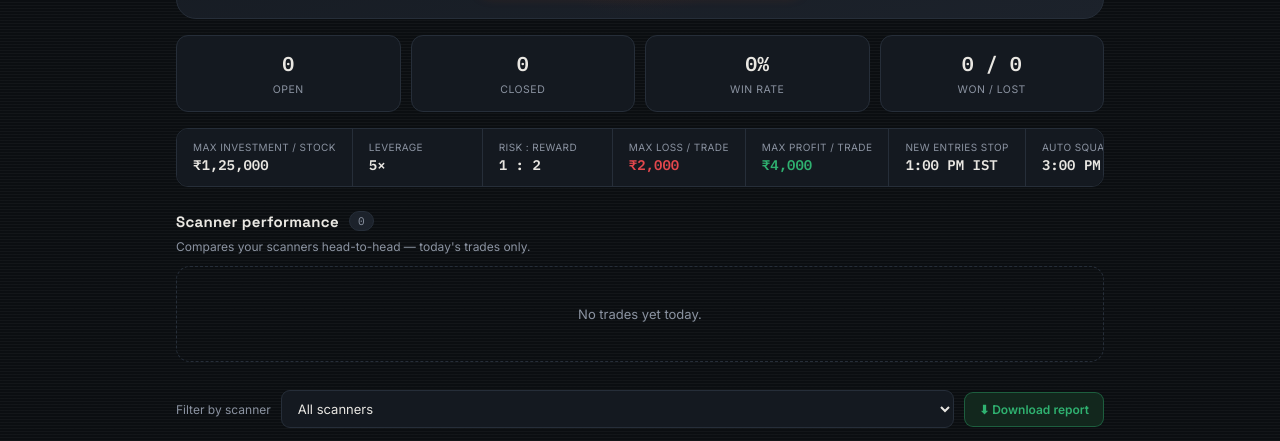
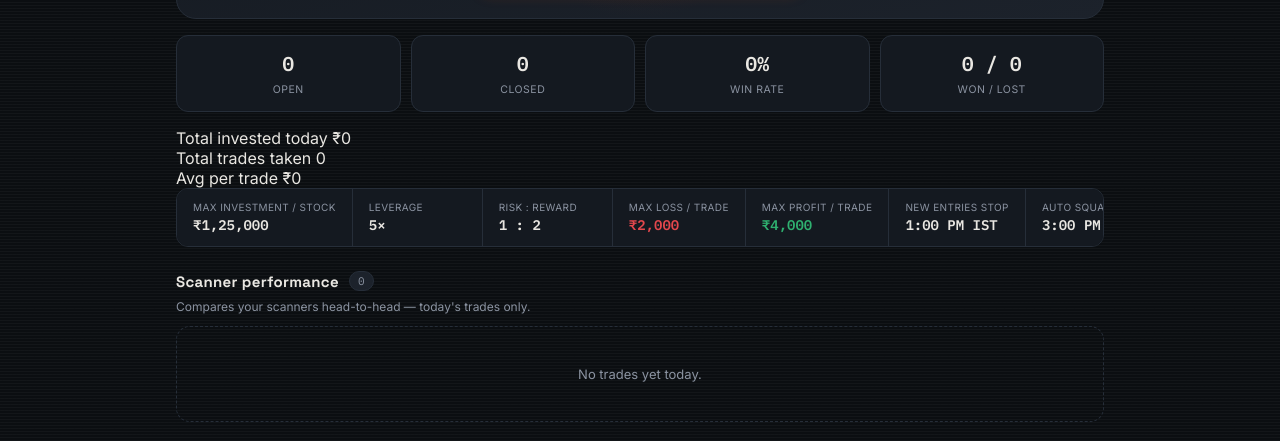
Before and after one commit to olimaran08/ray-trading-hub, a website: page public/index.html in a window 1280 px wide. Shown: the part 290-731 px from the top of the page. Drawn offline with Linux system fonts and the light colour scheme; no server answers.

Commit message:
Add invested section with investment statistics

```diff
--- a/public/index.html
+++ b/public/index.html
@@ -62,6 +62,21 @@
     <div class="stat-card">
       <span class="stat-num" id="statWL">0 / 0</span>
       <span class="stat-label">Won / Lost</span>
+    </div>
+  </section>
+
+  <section class="invested-card">
+    <div class="invested-block">
+      <span class="invested-label">Total invested today</span>
+      <span class="invested-value" id="totalInvested">₹0</span>
+    </div>
+    <div class="invested-block">
+      <span class="invested-label">Total trades taken</span>
+      <span class="invested-value" id="totalTradesCount">0</span>
+    </div>
+    <div class="invested-block">
+      <span class="invested-label">Avg per trade</span>
+      <span class="invested-value" id="avgPerTrade">₹0</span>
     </div>
   </section>
 
```
